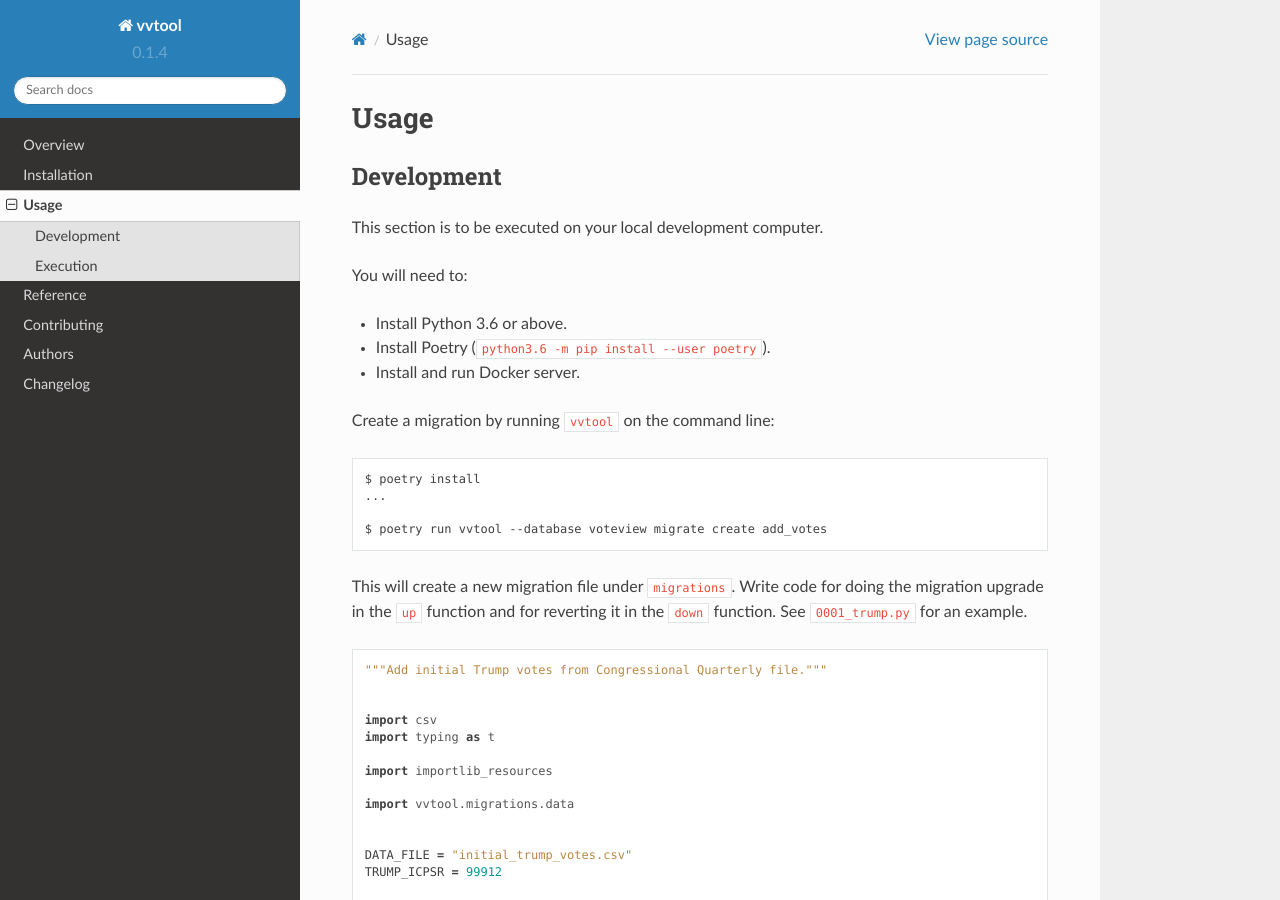
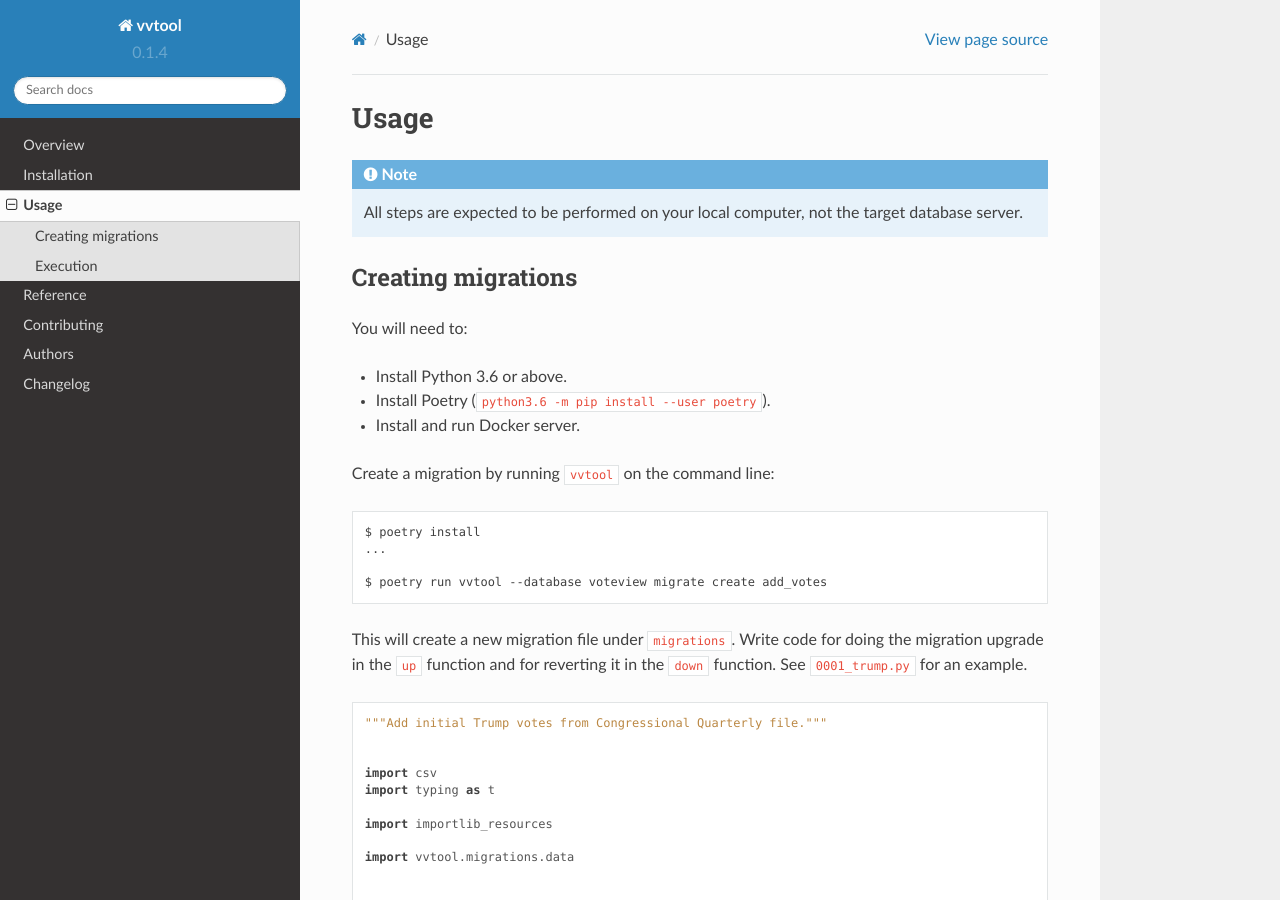
Before and after one commit to voteview/voteview-dev, a Sphinx documentation site: the page built from docs/usage.rst, in a window 1280 px wide and 900 px high. Built offline with Sphinx 7.4.7 and the Read the Docs theme 2.0.0, drawn with Linux system fonts in a browser that asks for light colours.

Commit message:
Remvoe development language in favor of usage

```diff
--- a/docs/usage.rst
+++ b/docs/usage.rst
@@ -2,10 +2,15 @@
 Usage
 =====
 
-Development
-------------
 
-This section is to be executed on your local development computer.
+.. note::
+
+   All steps are expected to be performed on your local computer, not the target database
+   server.
+
+Creating migrations
+---------------------------
+
 
 You will need to:
 
@@ -167,7 +172,8 @@ Note this ``localhost`` is really the staging server because of ssh forwarding.
 
 
 
-Run the migration using the id number. For example, to upgrade through migration number ``0001``, run:
+Run the migration using the id number. For example, to upgrade through migration number
+``0001``, run:
 
 .. code-block:: bash
 
```
Also changed, not shown: CONTRIBUTING.rst (+0 -11 lines), README.rst (+0 -7 lines).
